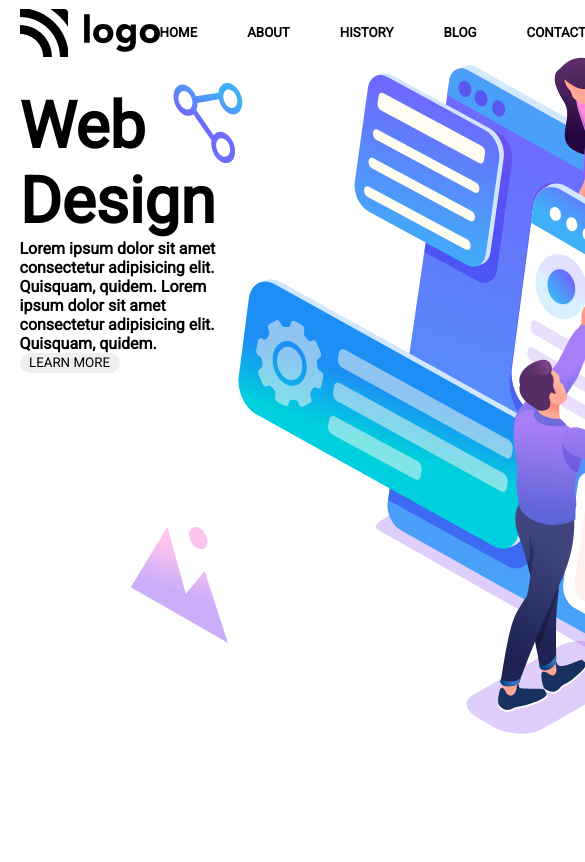
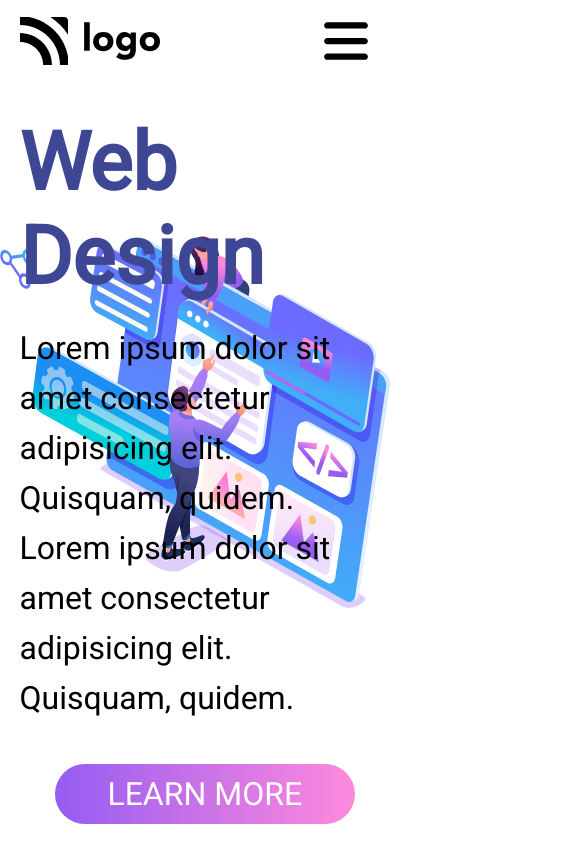
Before and after one commit to varung735/Web-Design-Landing-Page, a plain HTML site: page index.html in a window 390 px wide. Shown: the top 862 px of the page, 585 px wide, since content can reach past the window. Drawn offline with Linux system fonts and the light colour scheme.

Commit message:
wepage-responsive

```diff
--- a/css/index.css
+++ b/css/index.css
@@ -5,6 +5,14 @@
     padding: 0;
     box-sizing: border-box;
     font-family: 'Roboto', sans-serif;
+}
+
+body{
+    cursor: context-menu;
+}
+
+button:hover{
+    cursor: pointer;
 }
 
 .main-div{
@@ -16,6 +24,10 @@
 }
 
 /* Styles for navbar */
+
+.bars-icon{
+    display: none;
+}
 
 nav{
     display: flex;
@@ -33,15 +45,24 @@ nav{
     gap: 50px;
 }
 
-.nav-items{
+.nav-item{
     font-family: 'Roboto', sans-serif;
+    color: #1F2873;
+    font-size: 17px;
+}
+
+.nav-item:hover{
+    cursor: pointer;
 }
 
 .signin-btn{
-    width: 100px;
-    height: 20px;
+    width: 85px;
+    height: 30px;
     border: none;
     border-radius: 50px;
+    font-size: 16px;
+    background-image: linear-gradient(to right, #965CF2, #FF8ADC);
+    color: #ffffff;
 }
 
 /* Styles for intro section */
@@ -62,13 +83,27 @@ nav{
 
 h1{
     font-size: 4rem;
+    color: #3E4794;
+}
+
+h4{
+    margin-top: 5%;
+    margin-bottom: 5%;
+    font-size: 20px;
+    line-height: 25px;
+    color: #9FA2B6;
+    font-weight: 200;
 }
 
 .learn-more-btn{
-        width: 100px;
-        height: 20px;
-        border: none;
-        border-radius: 50px;
+    margin-top: 6%;
+    width: 300px;
+    height: 60px;
+    border: none;
+    border-radius: 50px;
+    font-size: 2rem;
+    color: #ffffff;
+    background-image: linear-gradient(to right, #965CF2, #FF8ADC);
 }
 
 img[alt="intro-img"]{
@@ -89,3 +124,65 @@ img[alt="intro-img"]{
     top: 40%;
     left: -15%;
 }
+
+/* Styles for mobile screens */
+/* Here break-point is 1230px */
+
+@media screen and (max-width:1230px) {
+
+    body{
+        height: 100vh;
+        width: 100vw;
+        background-image: url('../images/intro-img.svg');
+        background-repeat: no-repeat;
+        background-size: contain;
+        background-position: center;
+    }
+
+    .main-div{
+        background: none;
+    }
+
+    nav{
+        padding: 5%;
+        padding-top: 2%;
+        display: flex;
+        justify-content: space-between;
+        align-items: center;
+    }
+
+    .nav-items{
+        display: none;
+    }
+
+    .signin-btn{
+       display: none;
+    }
+
+    .bars-icon{
+        display: inline;
+        height: 50px;
+        width: 50px;
+    }
+
+    .imgs-div{
+        display: none;
+    }
+
+    .left-section{
+        display: flex;
+        justify-content: center;
+        align-items: center;
+    }
+
+    h1{
+        font-size: 5rem;
+    }
+
+    h4{
+        font-size: 2rem;
+        line-height: 50px;
+        color: #000;
+    }
+
+}
--- a/index.html
+++ b/index.html
@@ -24,6 +24,7 @@
           <h5 class="nav-item">BLOG</h5>
           <h5 class="nav-item">CONTACT</h5>
         </div>
+        <img src="./images/bars-solid.svg" alt="bars.svg" class="bars-icon">
         <button class="signin-btn">SIGN IN</button>
       </nav>
       <div class="intro-section">
```
Also changed, not shown: images/bars-solid.svg (added), 1 other file.
